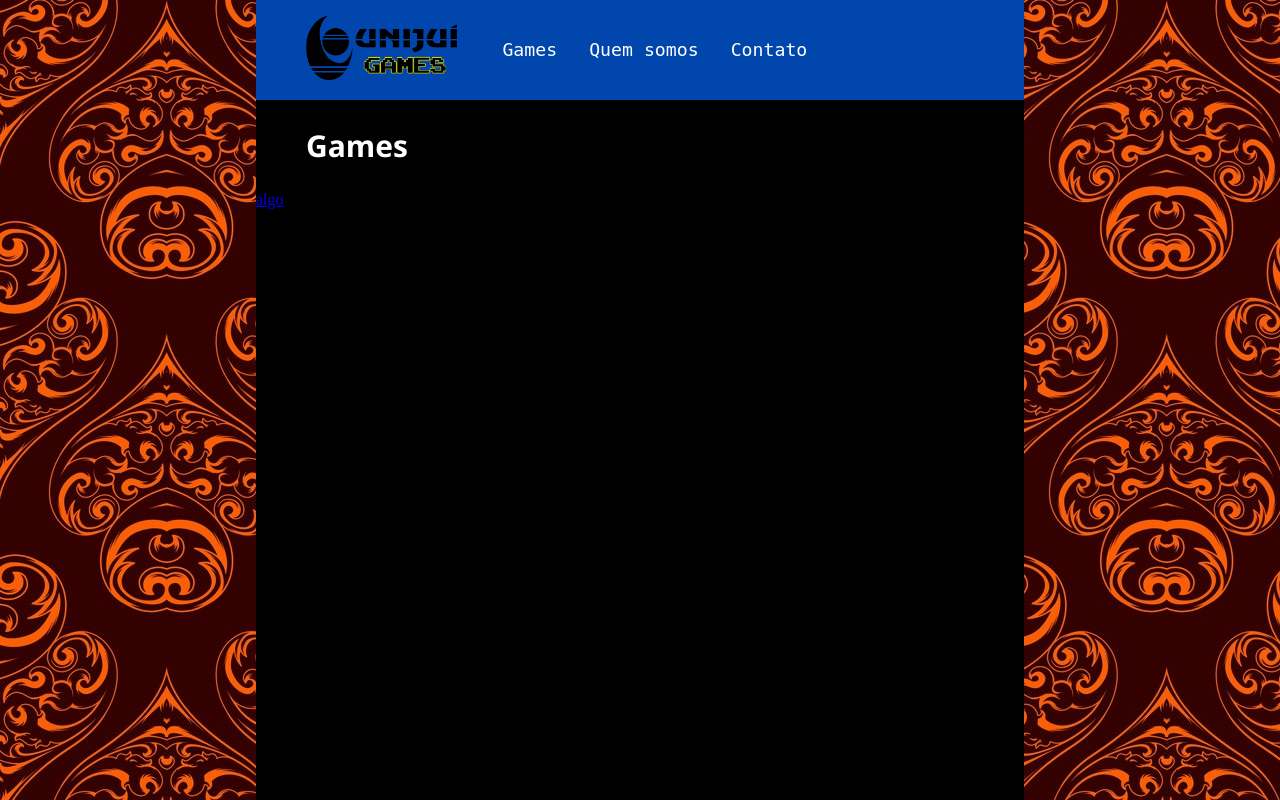
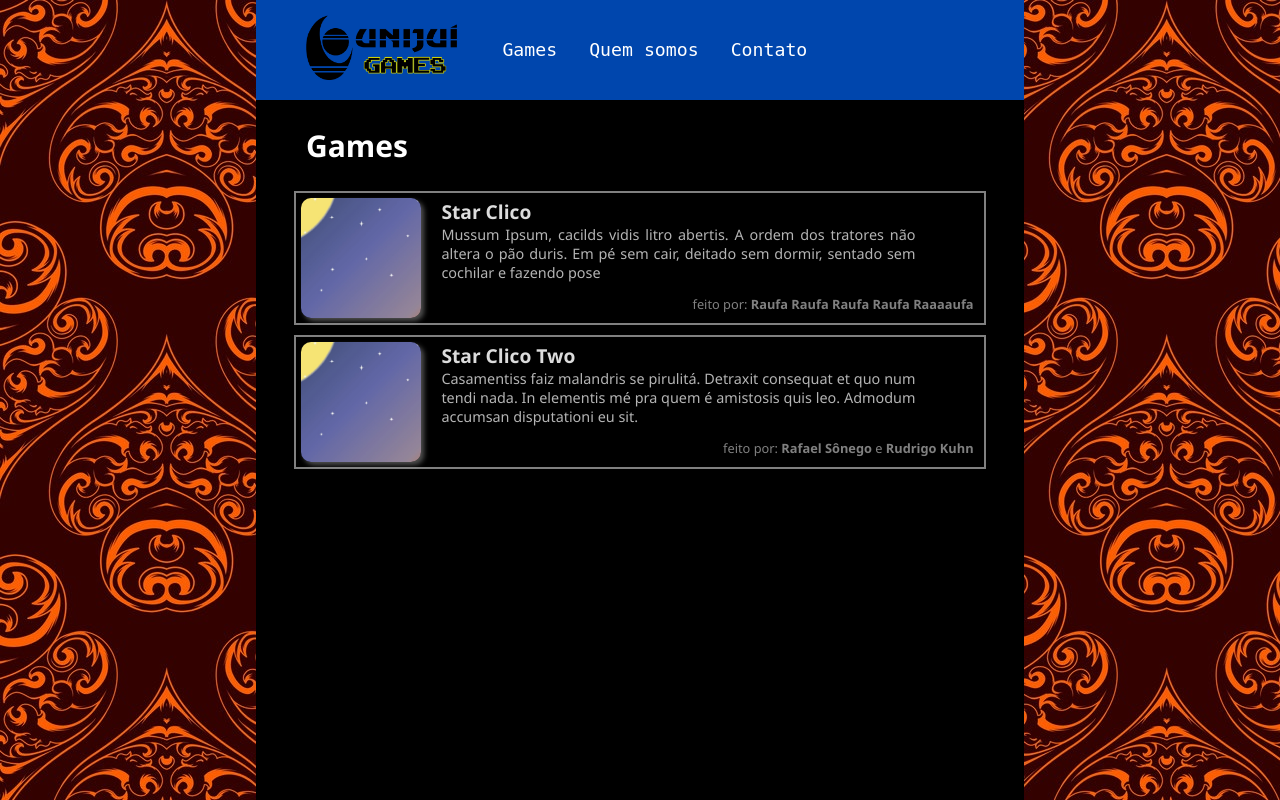
Before and after one commit to RafaelKuhn/website-unijui, a PHP site: page /Pages/games.html in a window 1280 px wide. Run offline with PHP 8.4, Linux system fonts and the light colour scheme.

Commit message:
feature: games tab, hardcoded

```diff
--- a/Assets/style/games.css
+++ b/Assets/style/games.css
@@ -1,7 +1,70 @@
-section.games {
-
+div.games {
+  display: block;
+  margin: 0 auto;
+  width: 90%;
 }
 
-section.games table {
-  margin: 0 auto;
+div.each-game {
+  display: relative;
+  padding: 5px;
+  height: 120px;
+  margin-bottom: 10px;
+  border: 2px solid rgba(128, 128, 128, 1);
+  transform: scale(1);
 }
+div.each-game:hover {
+  border: 2px solid rgba(30, 100, 203, 1);
+  transform: scale(1.01);
+}
+
+img.game-preview {
+  display: block;
+  float: left;
+  border-radius: 10px;
+  box-shadow: 3px 3px 5px rgba(200, 200, 200, 0.4);
+  width: 120px;
+  max-height: 120px;
+  height: auto;
+}
+
+h2.game-name, p.game-description { /* , p.game-authors  */
+  display: block;
+  float: left;
+  margin: 0;
+  margin-left: 20px;
+  width: 70%;
+}
+
+h2.game-name {
+  text-transform: capitalize;
+  font-size: 1.2em;
+  color: rgba(220, 220, 220, 1);
+}
+
+p.game-description {
+  text-align: justify;
+  right: 20%;
+  font-size: 0.9em;
+  color: rgba(180, 180, 180, 1);
+}
+
+p.game-authors {
+  position: absolute;
+  float: right;
+  margin: 0;
+  bottom: 10px;
+  right: 10px;
+  color: grey;
+  font-size: 0.8em;
+}
+p.game-authors::before {
+  content: "feito por: ";
+}
+
+span.author {
+  font-weight: bold;
+}
+
+p.game-description::first-letter {
+  text-transform: capitalize;
+}
--- a/Pages/game.html
+++ b/Pages/game.html
@@ -17,9 +17,9 @@
 
     <h1 class="title">Star Clicker</h1>
 
-    <iframe src="../Games/star-clicker/index.html" id="game-frame">
-      <p>seu navegador não suporta iframes, que pena :C</p>
-    </iframe>
+    <div id="game-container">
+      <iframe id="game-frame" src="../Games/star-clicker/index.html">seu navegador não suporta iframes, que pena :C</iframe>
+    </div>
 
   </div>
   <script src="../assets/js/header-maker.js"></script>
--- a/Pages/games.html
+++ b/Pages/games.html
@@ -16,10 +16,27 @@
 
     <h1 class="title">Games</h1>
 
-    <section class="games">
-      <a href="game.html">algo</a>
+    <div class="games">
 
-    </section>
+      <a href="game.html">
+        <div class="each-game">
+          <img class="game-preview" src="../assets/images/game-previews/star-clicker.jpg" alt="star clicker preview image">
+          <h2 class="game-name">Star clico</h2>
+          <p class="game-description">Mussum Ipsum, cacilds vidis litro abertis. A ordem dos tratores não altera o pão duris. Em pé sem cair, deitado sem dormir, sentado sem cochilar e fazendo pose</p>
+          <p class="game-authors"><span class="author">Raufa Raufa Raufa Raufa Raaaaufa</span></p>
+        </div>
+      </a>
+
+      <a href="game.html">
+        <div class="each-game">
+          <img class="game-preview" src="../assets/images/game-previews/star-clicker.jpg" alt="star clicker preview image">
+          <h2 class="game-name">Star clico two</h2>
+          <p class="game-description">Casamentiss faiz malandris se pirulitá. Detraxit consequat et quo num tendi nada. In elementis mé pra quem é amistosis quis leo. Admodum accumsan disputationi eu sit.</p>
+          <p class="game-authors"><span class="author">Rafael Sônego</span> e <span class="author">Rudrigo Kuhn </span></p>
+        </div>
+      </a>
+
+    </div>
 
 
   </div>
```
Also changed, not shown: Assets/style/game.css (+10 -5 lines), Assets/images/game-previews/star-clicker.jpg (added).
